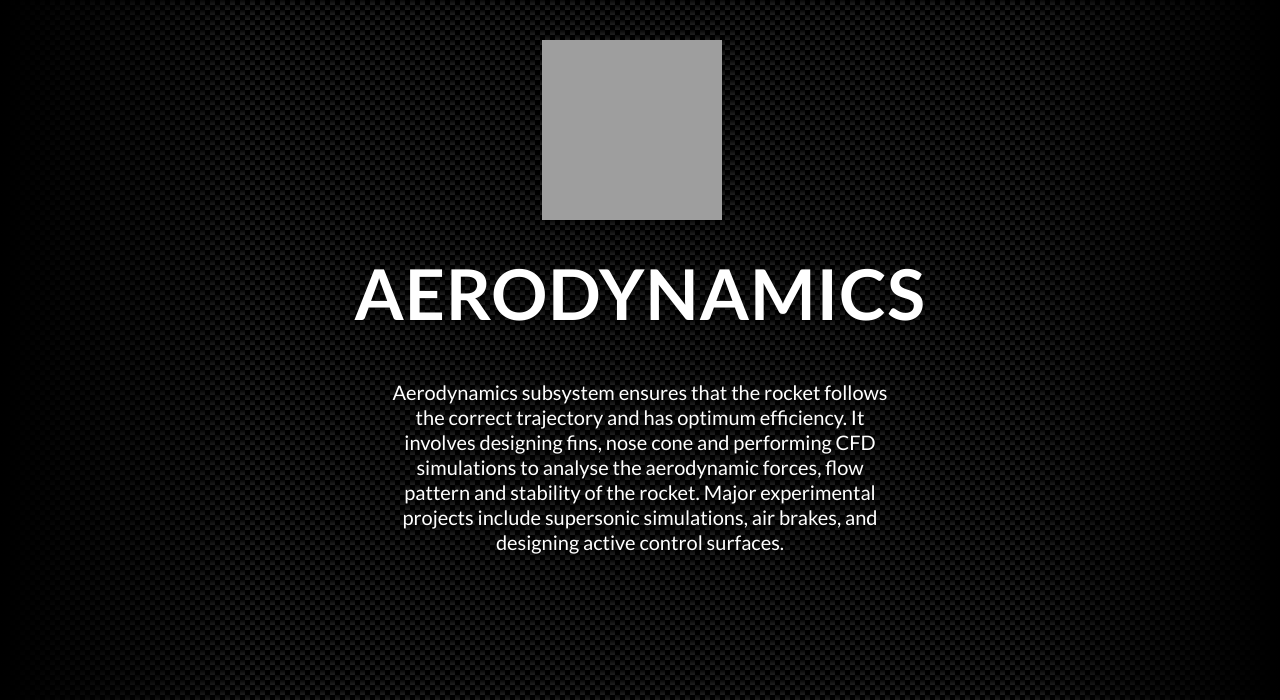
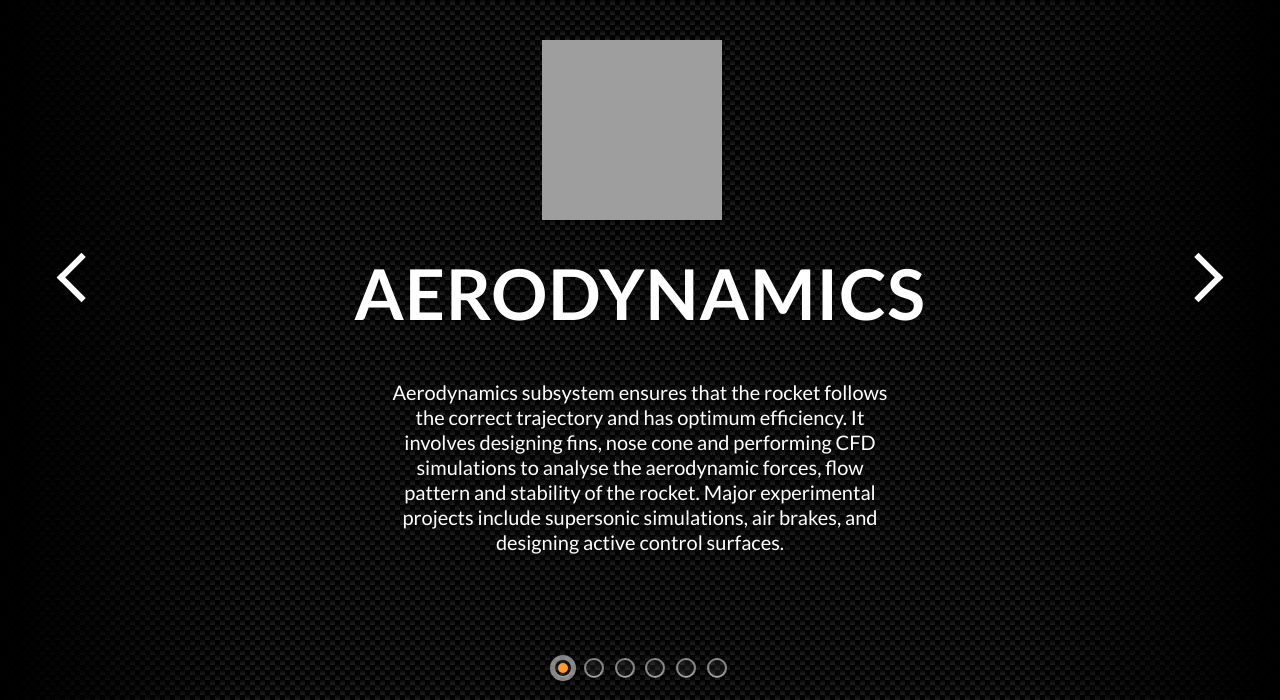
Before and after one commit to anshul-agrawal19/thrustMIT, a plain HTML site: page subsystems.html in a window 1280 px wide. Shown: the part 100-800 px from the top of the page. Drawn offline with nearby package versions, Linux system fonts and the light colour scheme; grey boxes are pictures that could not be loaded.

Commit message:
Fix regression of UI due to commit 8fd343e
Adds <noscript> around styleNoJS.css

```diff
--- a/index.html
+++ b/index.html
@@ -14,7 +14,9 @@
 		<link rel="stylesheet" type="text/css" href="css/demo.css">
 		<link rel="stylesheet" type="text/css" href="css/style.css">
 		<link rel="stylesheet" type="text/css" href="css/custom.css">
-		<link rel="stylesheet" type="text/css" href="css/styleNoJS.css">
+		<noscript>
+			<link rel="stylesheet" type="text/css" href="css/styleNoJS.css">
+		</noscript>
 	</head>
 	<body>
 		<div class="container demo-1">
--- a/subsystems.html
+++ b/subsystems.html
@@ -14,7 +14,9 @@
 		<link rel="stylesheet" type="text/css" href="./css/demo.css">
 		<link rel="stylesheet" type="text/css" href="./css/style.css">
 		<link rel="stylesheet" type="text/css" href="./css/custom.css">
-		<link rel="stylesheet" type="text/css" href="./css/styleNoJS.css">
+		<noscript>
+			<link rel="stylesheet" type="text/css" href="css/styleNoJS.css">
+		</noscript>
 	</head>
 	<body>
 		<div class="container demo-1">
```
Also changed, not shown: projects.html (+3 -1 lines).
